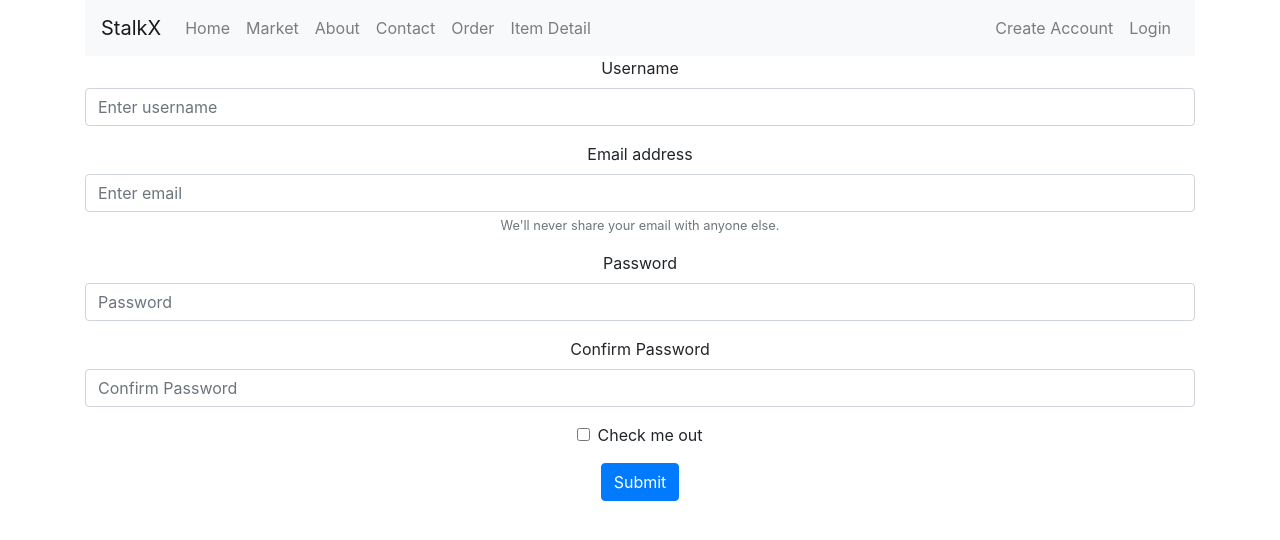
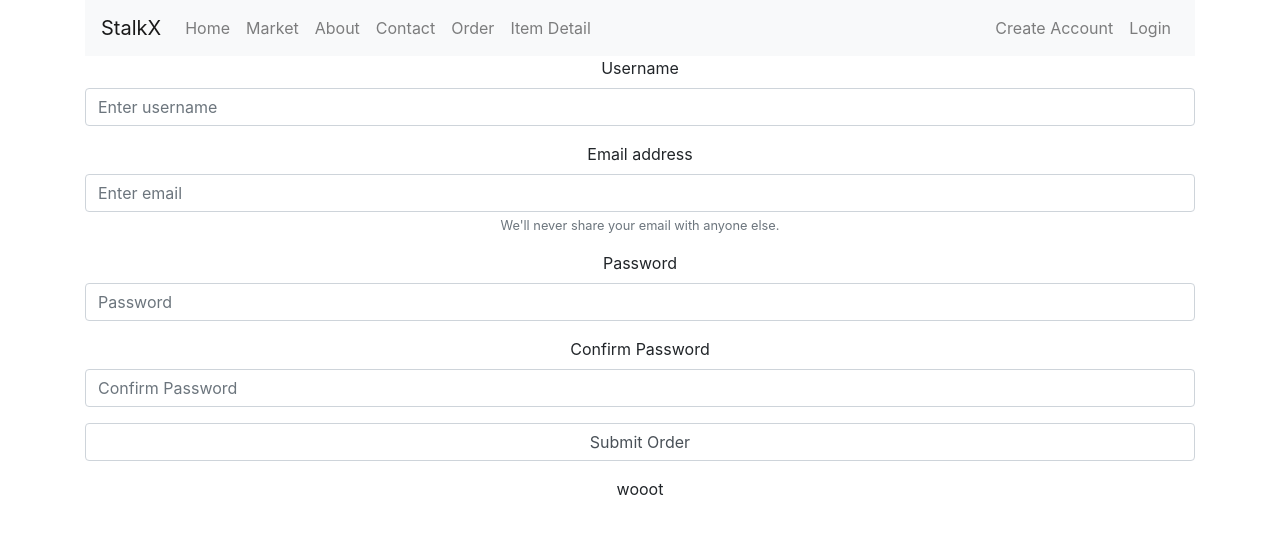
Before and after one commit to brnleehng/animal-x-stock-x, a React (Create React App) app in the folder src/AnimalCrossingProject/client/: page /signup in a window 1280 px wide. Shown: the top 540 px of the page. Built offline with nearby package versions, Linux system fonts and the light colour scheme.

Commit message:
Call POST signup after submitting form

```diff
--- a/src/AnimalCrossingProject/client/src/components/App/index.tsx
+++ b/src/AnimalCrossingProject/client/src/components/App/index.tsx
@@ -5,7 +5,7 @@ import { BrowserRouter, Route, Link, Switch } from 'react-router-dom';
 import { About } from "../About";
 import { Contact } from "../Contact";
 import { Home } from "../Home";
-import SignUp from "../SignUp";
+import { SignUp } from "../SignUp";
 import Login from "../Login";
 import { Order } from "../Order";
 
--- a/src/AnimalCrossingProject/client/src/components/Order/index.tsx
+++ b/src/AnimalCrossingProject/client/src/components/Order/index.tsx
@@ -26,7 +26,7 @@ interface State  {
 
 export class Order extends React.Component<Props, State> {
     constructor(props: Props) {
-        super(props)
+        super(props);
         this.state = {
             price: -1,
             orderType: "",
@@ -46,7 +46,7 @@ export class Order extends React.Component<Props, State> {
 
     async submitOrder(e: any, url: string, data: {}) {
         e.preventDefault();
-
+        console.log("ORRRDER")
         let bellsError = false;
         let orderTypeError = false;
 
--- a/src/AnimalCrossingProject/client/src/components/SignUp/index.tsx
+++ b/src/AnimalCrossingProject/client/src/components/SignUp/index.tsx
@@ -3,18 +3,96 @@ import Form from "react-bootstrap/Form";
 import Button from "react-bootstrap/Button";
 import 'bootstrap/dist/css/bootstrap.min.css';
 
-function SignUp() {
+interface Props {
 
+};
+
+interface State  {
+  username: string,
+  email: string,
+  password: string,
+  confirmPassword: string,
+  signUpSuccess: string
+};
+
+export class SignUp extends React.Component<Props, State> {
+    constructor(props: Props) {
+        super(props)
+        this.state = {
+            username: "",
+            email: "",
+            password: "",
+            confirmPassword: "",
+            signUpSuccess: "wooot"
+        };
+
+        this.submitSignUp = this.submitSignUp.bind(this);
+    }
+
+    onChange(e: any) {
+        e.preventDefault();
+
+        if (e.target.name === "username") {
+            this.setState({ username: e.target.value });
+            console.log(this.state.username);
+        }
+
+        if (e.target.name === "email") {
+            this.setState({ email: e.target.value });
+        }
+
+        if (e.target.name === "password") {
+            this.setState({ password: e.target.value });
+        }
+
+        if (e.target.name === "confirm_password") {
+            this.setState({ confirmPassword: e.target.value });
+        }
+    }
+
+    async submitSignUp(e: any) {
+        e.preventDefault();
+        console.log("SIGNUPPP");
+        const data = {
+            username: this.state.username,
+            email: this.state.email,
+            password: this.state.password,
+            confirmPassword: this.state.confirmPassword
+        };
+
+        const res = await fetch("http://localhost:3000/signup", {
+            method: 'POST',
+            mode: "cors",
+            cache: "no-cache",
+            credentials: "same-origin",
+            headers: {
+                'Content-Type': 'application/json'
+                // 'Content-Type': 'application/x-www-form-urlencoded',
+            },
+            redirect: "follow",
+            referrerPolicy: "no-referrer",
+            body: JSON.stringify(data)
+        });
+        if (!res.ok) {
+            this.setState({ signUpSuccess: "Fail" });
+        } else {
+            this.setState({ signUpSuccess: "Pass" });
+
+        }
+        return res.json();
+    }
+
+    render() {
         return (
-        <Form>
+            <Form onSubmit={(e: any) => this.submitSignUp(e).then(data => console.log(data))}>
             <Form.Group controlId="formBasicUsername">
                 <Form.Label>Username</Form.Label>
-            <Form.Control type="text" placeholder="Enter username" />
+                <Form.Control name="username" type="text" placeholder="Enter username" onChange={(e) => this.onChange(e)} />
             </Form.Group>
 
             <Form.Group controlId="formBasicEmail">
                 <Form.Label>Email address</Form.Label>
-            <Form.Control type="email" placeholder="Enter email" />
+                <Form.Control name="email" type="email" placeholder="Enter email" onChange={(e) => this.onChange(e)} />
                 <Form.Text className="text-muted">
                 We'll never share your email with anyone else.
                 </Form.Text>
@@ -22,23 +100,22 @@ function SignUp() {
 
             <Form.Group controlId="formBasicPassword">
                 <Form.Label>Password</Form.Label>
-            <Form.Control type="password" placeholder="Password" />
+                <Form.Control name="password" type="password" placeholder="Password" onChange={(e) => this.onChange(e)} />
             </Form.Group>
 
             <Form.Group controlId="formBasicPasswordConfirmation">
                 <Form.Label>Confirm Password</Form.Label>
-            <Form.Control type="password" placeholder="Confirm Password" />
+                <Form.Control name="confirm_password" type="password" placeholder="Confirm Password" onChange={(e) => this.onChange(e)} />
             </Form.Group>
 
-          <Form.Group controlId="formBasicCheckbox">
-            <Form.Check type="checkbox" label="Check me out" />
+            <Form.Group controlId="formSubmit">
+                <Form.Control type="submit" as="button">
+                     Submit Order
+                </Form.Control>
             </Form.Group>
-          <Button variant="primary" type="submit">
-            Submit
-          </Button>
+            <p> {this.state.signUpSuccess} </p>
         </Form>
 
         )
     }
-
-export default SignUp;
+}
```
Also changed, not shown: 1 other file (tests, documents, lock files or other folders). Lines whose indentation alone changed are shown as unchanged.
